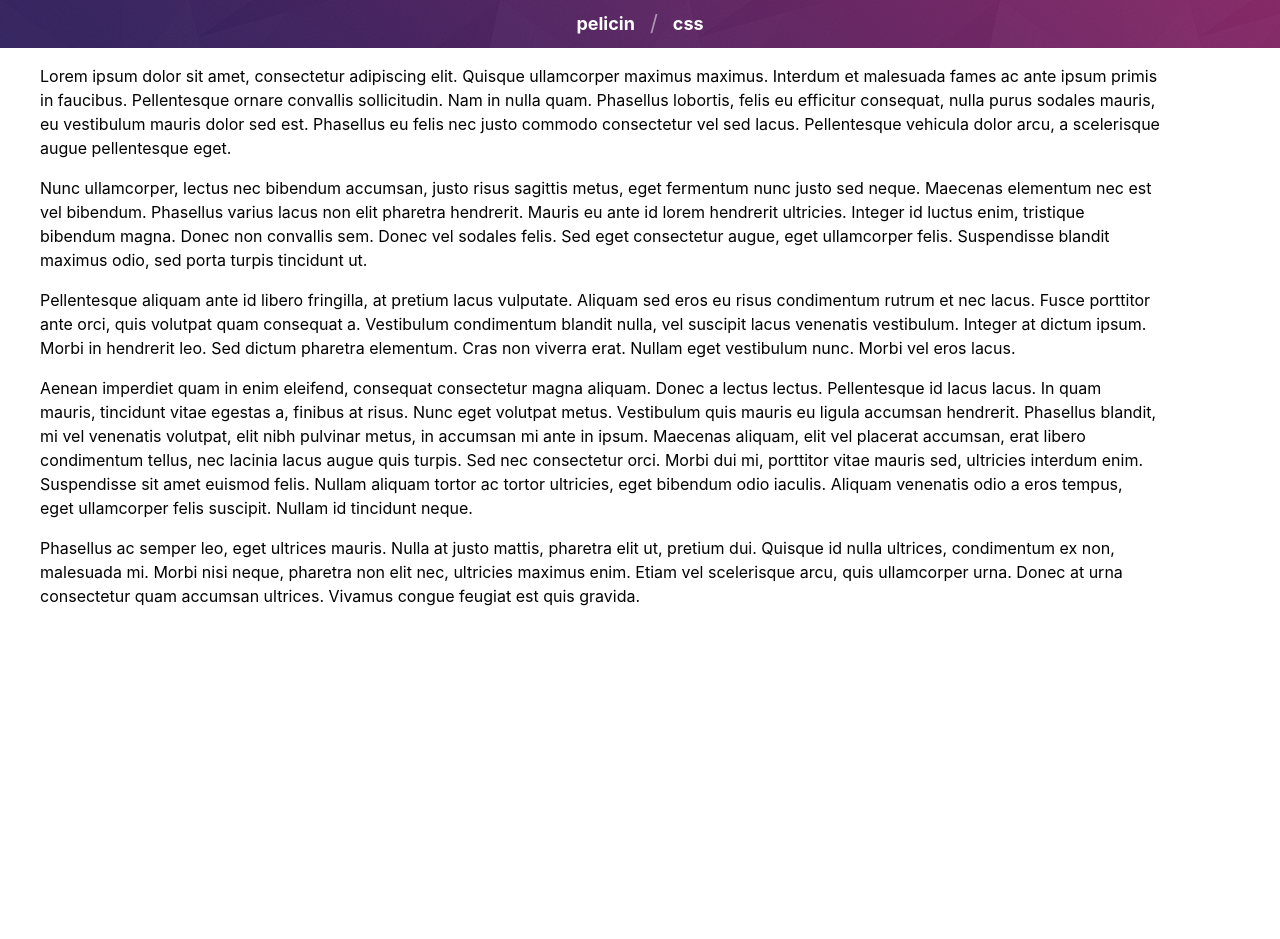
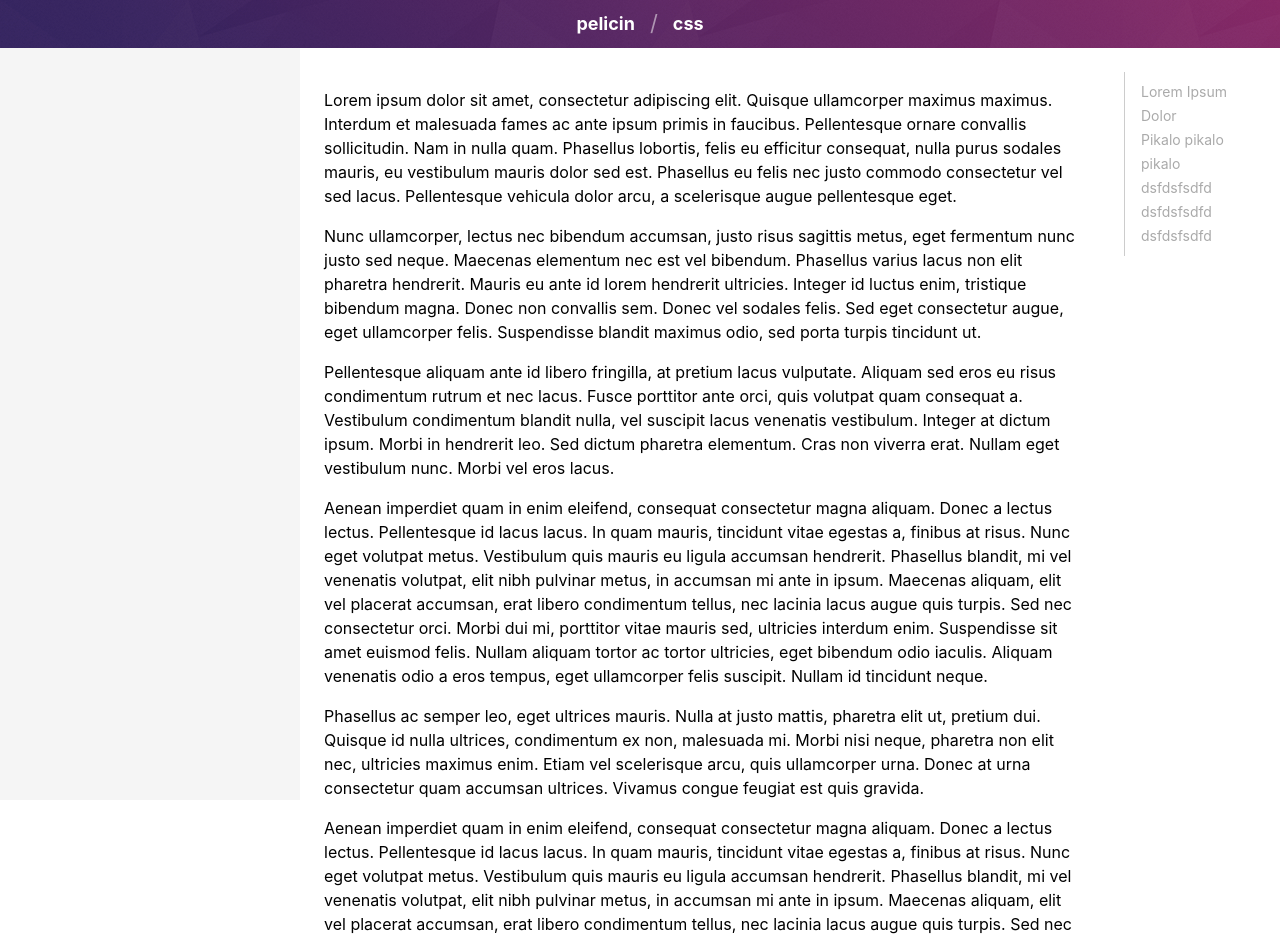
Before and after one commit to ferdinandant/pelicin, a Next.js app: page / in a window 1280 px wide. Shown: the top 939 px of the page. Before the commit the page ends 800 px from the top, so only its background shows below. Built offline with nearby package versions, Linux system fonts and the light colour scheme; a web font is replaced by a local one.

Commit message:
Design layout

```diff
--- /dev/null
+++ b/packages/global/Content.tsx
@@ -0,0 +1,36 @@
+import React from 'react';
+import SideIndex from './SideIndex';
+
+type Props = {
+  children: React.ReactNode;
+};
+
+export default function MainContainer(props: Props) {
+  return (
+    <>
+      <main>
+        <div id="content">{props.children}</div>
+        {/* <div id="content">ffsdfsdsfsdf</div> */}
+        <aside id="sideIndex">
+          <SideIndex />
+        </aside>
+      </main>
+
+      <style jsx>{`
+        main {
+          width: 100%;
+          display: flex;
+          flex-direction: row;
+        }
+        #content {
+          padding: 24px;
+          max-width: 800px;
+          margin: 0 auto;
+        }
+        #sideIndex {
+          width: 320px;
+        }
+      `}</style>
+    </>
+  );
+}
--- /dev/null
+++ b/packages/global/SideIndex.tsx
@@ -0,0 +1,30 @@
+export default function ContentIndex() {
+  return (
+    <>
+      <div className="outer">
+        <div className="inner">
+          <ul>
+            <li>Lorem Ipsum Dolor</li>
+            <li>Pikalo pikalo pikalo</li>
+            <li>dsfdsfsdfd</li>
+            <li>dsfdsfsdfd</li>
+            <li>dsfdsfsdfd</li>
+          </ul>
+        </div>
+      </div>
+
+      <style jsx>{`
+        div.outer {
+          font-size: 14px;
+          color: #aaa;
+          padding: 24px;
+        }
+        div.inner {
+          padding: 8px 0;
+          padding-left: 16px;
+          border-left: 1px solid #ccc;
+        }
+      `}</style>
+    </>
+  );
+}
--- /dev/null
+++ b/packages/global/Sidebar.tsx
@@ -0,0 +1,71 @@
+export default function Sidebar() {
+  const sidebarContent = renderSidebarContent();
+
+  return (
+    <>
+      <aside>{sidebarContent}</aside>
+
+      <style jsx>{`
+        aside {
+          height: calc(100vh - 48px);
+          flex: 0 0 300px;
+          padding: 16px 24px;
+          background-color: #f5f5f5;
+        }
+        a {
+          text-decoration: none;
+          color: grey;
+        }
+      `}</style>
+    </>
+  );
+}
+
+type SidebarItem = { title: string; link: string } | { title: string; children: SidebarItem[] };
+
+function renderSidebarItems() {
+  return 'a';
+}
+
+function renderSidebarContent() {
+  const renderResult = [];
+  const sections = [
+    {
+      title: 'Basics',
+      children: [
+        { title: 'Hahaha1', link: '#' },
+        { title: 'Hahaha2', link: '#' },
+        { title: 'Hahaha3', link: '#' },
+      ],
+    },
+  ];
+
+  // sections.forEach((section, index) => {
+  //   const { title, children } = section;
+  //   const childrenNodes = renderSectionChildren();
+  //   renderResult.push(
+  //     <li key={title + index}>
+  //       {title}
+  //       {childrenNodes}
+  //     </li>
+  //   );
+  // });
+
+  return (
+    <nav>
+      <ul>{renderResult}</ul>
+      <style jsx>{`
+        .section {
+          margin-bottom: 24px;
+        }
+        .sectionTitle {
+          display: block;
+          padding: 4px 8px;
+          background: linear-gradient(45deg, #563d7c22, #9f4a8422);
+          border-radius: 4px;
+          font-variant-caps: small-caps;
+        }
+      `}</style>
+    </nav>
+  );
+}
--- a/packages/global/styles/global.css
+++ b/packages/global/styles/global.css
@@ -5,11 +5,7 @@ body {
   line-height: 24px;
 }
 
-main {
-  padding: 0 24px;
-  max-width: 1200px;
+p {
+  margin-top: 16px;
+  margin-bottom: 16px;
 }
-
-main p {
-  margin: 16px;
-}
--- a/pages/_app.tsx
+++ b/pages/_app.tsx
@@ -1,5 +1,5 @@
 import Head from 'next/head';
-import Header from 'global/header/Header';
+import Header from 'global/Header';
 import 'global/styles/reset.css';
 import 'global/styles/global.css';
 
@@ -12,7 +12,15 @@ function MyApp({ Component, pageProps }) {
       </Head>
 
       <Header />
-      <Component {...pageProps} />
+      <div id="mainContainer">
+        <Component {...pageProps} />
+      </div>
+
+      <style jsx>{`
+        #mainContainer {
+          display: flex;
+        }
+      `}</style>
     </>
   );
 }
--- a/pages/index.tsx
+++ b/pages/index.tsx
@@ -1,13 +1,19 @@
+import Sidebar from 'global/Sidebar';
+import Content from 'global/Content';
+
 export default function IndexPage() {
   return (
-    <main>
+    <>
+      <Sidebar />
+
+      <Content>
         <p>
           Lorem ipsum dolor sit amet, consectetur adipiscing elit. Quisque ullamcorper maximus
           maximus. Interdum et malesuada fames ac ante ipsum primis in faucibus. Pellentesque ornare
-        convallis sollicitudin. Nam in nulla quam. Phasellus lobortis, felis eu efficitur consequat,
-        nulla purus sodales mauris, eu vestibulum mauris dolor sed est. Phasellus eu felis nec justo
-        commodo consectetur vel sed lacus. Pellentesque vehicula dolor arcu, a scelerisque augue
-        pellentesque eget.
+          convallis sollicitudin. Nam in nulla quam. Phasellus lobortis, felis eu efficitur
+          consequat, nulla purus sodales mauris, eu vestibulum mauris dolor sed est. Phasellus eu
+          felis nec justo commodo consectetur vel sed lacus. Pellentesque vehicula dolor arcu, a
+          scelerisque augue pellentesque eget.
         </p>
 
         <p>
@@ -20,32 +26,45 @@ export default function IndexPage() {
         </p>
 
         <p>
-        Pellentesque aliquam ante id libero fringilla, at pretium lacus vulputate. Aliquam sed eros
-        eu risus condimentum rutrum et nec lacus. Fusce porttitor ante orci, quis volutpat quam
-        consequat a. Vestibulum condimentum blandit nulla, vel suscipit lacus venenatis vestibulum.
-        Integer at dictum ipsum. Morbi in hendrerit leo. Sed dictum pharetra elementum. Cras non
-        viverra erat. Nullam eget vestibulum nunc. Morbi vel eros lacus.
+          Pellentesque aliquam ante id libero fringilla, at pretium lacus vulputate. Aliquam sed
+          eros eu risus condimentum rutrum et nec lacus. Fusce porttitor ante orci, quis volutpat
+          quam consequat a. Vestibulum condimentum blandit nulla, vel suscipit lacus venenatis
+          vestibulum. Integer at dictum ipsum. Morbi in hendrerit leo. Sed dictum pharetra
+          elementum. Cras non viverra erat. Nullam eget vestibulum nunc. Morbi vel eros lacus.
         </p>
 
         <p>
-        Aenean imperdiet quam in enim eleifend, consequat consectetur magna aliquam. Donec a lectus
-        lectus. Pellentesque id lacus lacus. In quam mauris, tincidunt vitae egestas a, finibus at
-        risus. Nunc eget volutpat metus. Vestibulum quis mauris eu ligula accumsan hendrerit.
-        Phasellus blandit, mi vel venenatis volutpat, elit nibh pulvinar metus, in accumsan mi ante
-        in ipsum. Maecenas aliquam, elit vel placerat accumsan, erat libero condimentum tellus, nec
-        lacinia lacus augue quis turpis. Sed nec consectetur orci. Morbi dui mi, porttitor vitae
-        mauris sed, ultricies interdum enim. Suspendisse sit amet euismod felis. Nullam aliquam
-        tortor ac tortor ultricies, eget bibendum odio iaculis. Aliquam venenatis odio a eros
-        tempus, eget ullamcorper felis suscipit. Nullam id tincidunt neque.
+          Aenean imperdiet quam in enim eleifend, consequat consectetur magna aliquam. Donec a
+          lectus lectus. Pellentesque id lacus lacus. In quam mauris, tincidunt vitae egestas a,
+          finibus at risus. Nunc eget volutpat metus. Vestibulum quis mauris eu ligula accumsan
+          hendrerit. Phasellus blandit, mi vel venenatis volutpat, elit nibh pulvinar metus, in
+          accumsan mi ante in ipsum. Maecenas aliquam, elit vel placerat accumsan, erat libero
+          condimentum tellus, nec lacinia lacus augue quis turpis. Sed nec consectetur orci. Morbi
+          dui mi, porttitor vitae mauris sed, ultricies interdum enim. Suspendisse sit amet euismod
+          felis. Nullam aliquam tortor ac tortor ultricies, eget bibendum odio iaculis. Aliquam
+          venenatis odio a eros tempus, eget ullamcorper felis suscipit. Nullam id tincidunt neque.
         </p>
 
         <p>
           Phasellus ac semper leo, eget ultrices mauris. Nulla at justo mattis, pharetra elit ut,
-        pretium dui. Quisque id nulla ultrices, condimentum ex non, malesuada mi. Morbi nisi neque,
-        pharetra non elit nec, ultricies maximus enim. Etiam vel scelerisque arcu, quis ullamcorper
-        urna. Donec at urna consectetur quam accumsan ultrices. Vivamus congue feugiat est quis
-        gravida.{' '}
+          pretium dui. Quisque id nulla ultrices, condimentum ex non, malesuada mi. Morbi nisi
+          neque, pharetra non elit nec, ultricies maximus enim. Etiam vel scelerisque arcu, quis
+          ullamcorper urna. Donec at urna consectetur quam accumsan ultrices. Vivamus congue feugiat
+          est quis gravida.
         </p>
-    </main>
+
+        <p>
+          Aenean imperdiet quam in enim eleifend, consequat consectetur magna aliquam. Donec a
+          lectus lectus. Pellentesque id lacus lacus. In quam mauris, tincidunt vitae egestas a,
+          finibus at risus. Nunc eget volutpat metus. Vestibulum quis mauris eu ligula accumsan
+          hendrerit. Phasellus blandit, mi vel venenatis volutpat, elit nibh pulvinar metus, in
+          accumsan mi ante in ipsum. Maecenas aliquam, elit vel placerat accumsan, erat libero
+          condimentum tellus, nec lacinia lacus augue quis turpis. Sed nec consectetur orci. Morbi
+          dui mi, porttitor vitae mauris sed, ultricies interdum enim. Suspendisse sit amet euismod
+          felis. Nullam aliquam tortor ac tortor ultricies, eget bibendum odio iaculis. Aliquam
+          venenatis odio a eros tempus, eget ullamcorper felis suscipit. Nullam id tincidunt neque.
+        </p>
+      </Content>
+    </>
   );
 }
```
Also changed, not shown: packages/global/Header.tsx (renamed from packages/global/header/Header.tsx). Lines whose indentation alone changed are shown as unchanged.
